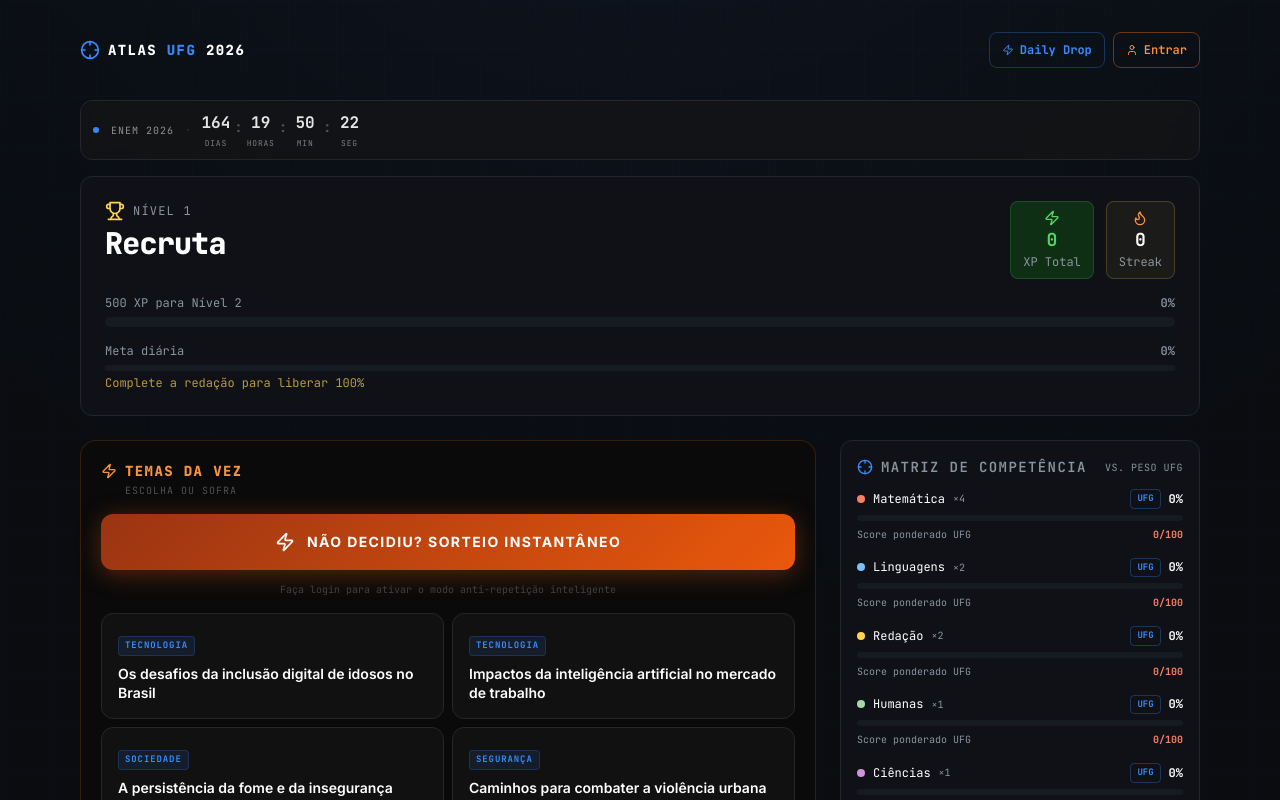
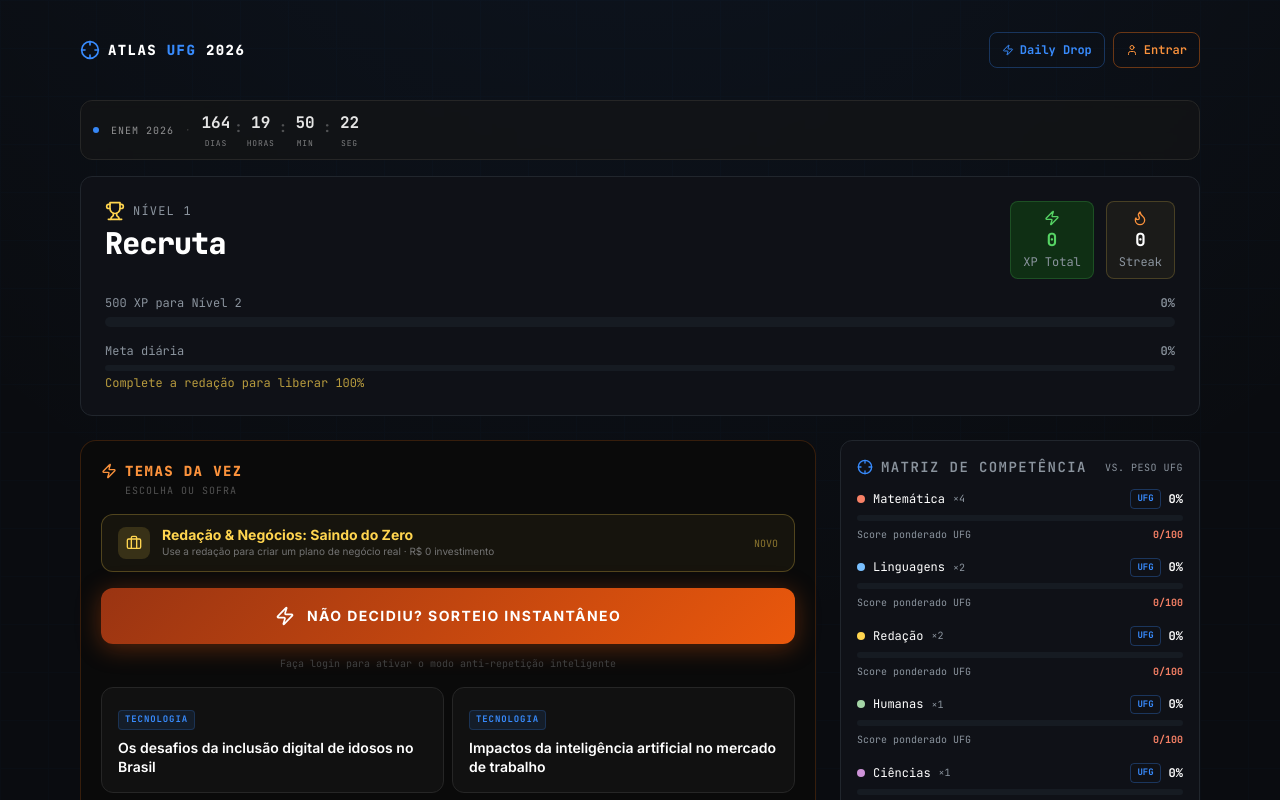
Before and after one commit to AdelsoFilho/atlas-enem, a Next.js app: page / in a window 1280 px wide. Shown: the top 800 px of the page. Built offline with nearby package versions, Linux system fonts and the light colour scheme; no server answers.

Commit message:
chore: auto-sync 2026-05-27

```diff
--- a/components/essay/EssayTopicGrid.tsx
+++ b/components/essay/EssayTopicGrid.tsx
@@ -122,6 +122,25 @@ export function EssayTopicGrid() {
         </p>
       </div>
 
+      {/* Modo Empreendedor — CTA secundário */}
+      <Link
+        href="/essay/business-mode"
+        className="group flex items-center gap-3 rounded-xl border border-[#ffd54f]/25 bg-[#ffd54f]/5 px-4 py-3 transition-all hover:border-[#ffd54f]/50 hover:bg-[#ffd54f]/10"
+      >
+        <div className="flex h-8 w-8 shrink-0 items-center justify-center rounded-lg bg-[#ffd54f]/15">
+          <Briefcase className="h-4 w-4 text-[#ffd54f]" suppressHydrationWarning />
+        </div>
+        <div className="flex-1 min-w-0">
+          <p className="text-sm font-bold text-[#ffd54f] leading-none">
+            Redação & Negócios: Saindo do Zero
+          </p>
+          <p className="text-[10px] text-neutral-500 mt-0.5">
+            Use a redação para criar um plano de negócio real · R$ 0 investimento
+          </p>
+        </div>
+        <span className="font-mono text-[10px] text-[#ffd54f]/50 shrink-0">NOVO</span>
+      </Link>
+
       {/* Surprise button */}
       <button
         onClick={handleSurprise}
```
